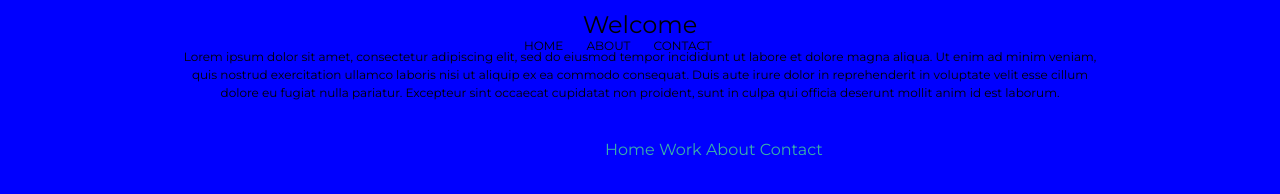
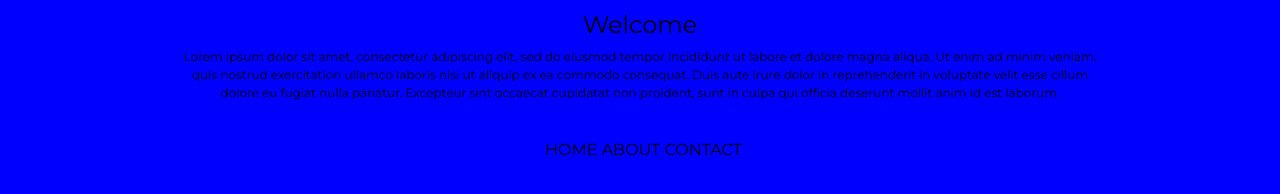
Before and after one commit to emmagreer/SecondAssignment, a plain HTML site: page bootstrap/index.html in a window 1280 px wide. Shown: the part 144-338 px from the top of the page. Drawn offline with Linux system fonts and the light colour scheme.

Commit message:
Commit two

```diff
--- a/bootstrap/css/demostyle.css
+++ b/bootstrap/css/demostyle.css
@@ -12,12 +12,6 @@ body{
     padding-left: 40%;
 }
 
-.nav{
-    max-width: 950px;
-    margin-left: auto;
-    margin-right: auto;
-    color: black;
-}
 .content{
     max-width: 950px;
     margin-left: auto;
@@ -31,7 +25,7 @@ body{
 }
 
 
-.links a{
+/* .links a{
     color: black;
     text-decoration: none;
     margin-left: 10px;
@@ -49,15 +43,15 @@ body{
     color: black;
     text-decoration: none;
 }
-
+*/
 img {
     width: 40%;
     height: auto;
 }
 .endbanner{
     margin-top: 20px;
-    margin-left: 440px;
-    margin-right: 160px;
+    margin-left: 40%;
+    margin-right: 35;
     margin-bottom: 10px;
     color: black;
     text-decoration: none;
@@ -69,7 +63,7 @@ img {
 }
 
 .endbanner a{
-    color: #3AAFA9;
+    color: black ;
     text-decoration: none;
 }
 
--- a/bootstrap/index.html
+++ b/bootstrap/index.html
@@ -18,14 +18,6 @@
         <div class="header">
             <a href="index.html"><img src="pearsonspecterlitt.jpeg"></a>
 
-            <div class="nav">
-                <div class="links">
-                    <a>HOME</a>
-                    <a>ABOUT</a>
-                    <a>CONTACT</a>
-                </div>
-
-            </div>
 
         </div>
         <div class="content">
@@ -34,10 +26,9 @@
         </div>
         <div class="footer">
             <div class="endbanner">
-                <a href="index.html">Home</a>
-                <a href="work.html">Work</a>
-                <a href="about.html">About</a>
-                <a href="contact.html">Contact</a>
+                <a>HOME</a>
+                <a>ABOUT</a>
+                <a>CONTACT</a>
             </div>
         </div>
     </body>
```
